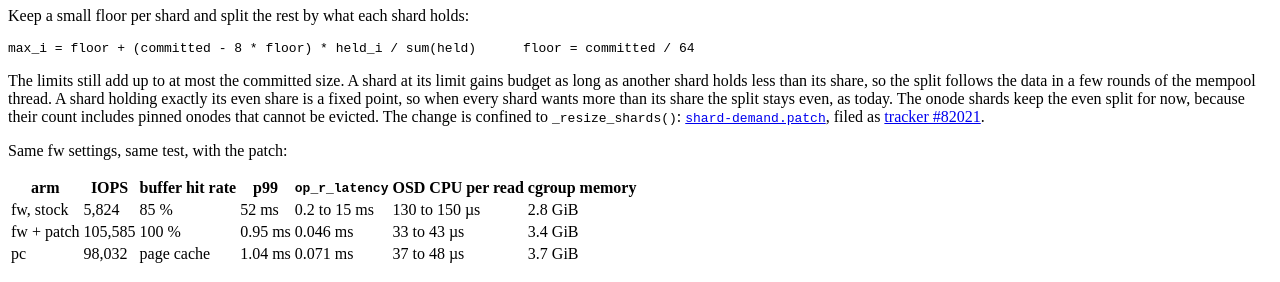
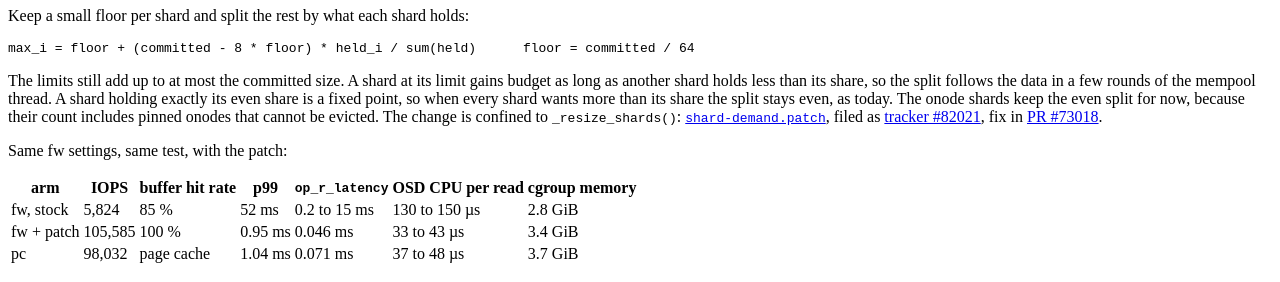
Before and after one commit to ming1/ming1.github.io, a Jekyll site: the page built from _posts/2026-10-21-ceph-memory-management.md, in a window 1280 px wide and 900 px high, scrolled down 15728 px. Shown: the part 152-434 px from the top of the window. Built offline with Jekyll 4.4.1, drawn with Linux system fonts in a browser that asks for light colours.

Commit message:
ceph memory management: §13, link PR #73018

```diff
--- a/_posts/2026-10-21-ceph-memory-management.md
+++ b/_posts/2026-10-21-ceph-memory-management.md
@@ -1134,7 +1134,8 @@ more than its share the split stays even, as today. The onode shards keep
 the even split for now, because their count includes pinned onodes that
 cannot be evicted. The change is confined to `_resize_shards()`:
 [`shard-demand.patch`]({{ site.baseurl }}/code/ceph/shard-demand.patch),
-filed as [tracker #82021](https://tracker.ceph.com/issues/82021).
+filed as [tracker #82021](https://tracker.ceph.com/issues/82021), fix in
+[PR #73018](https://github.com/ceph/ceph/pull/73018).
 
 Same fw settings, same test, with the patch:
 
```
